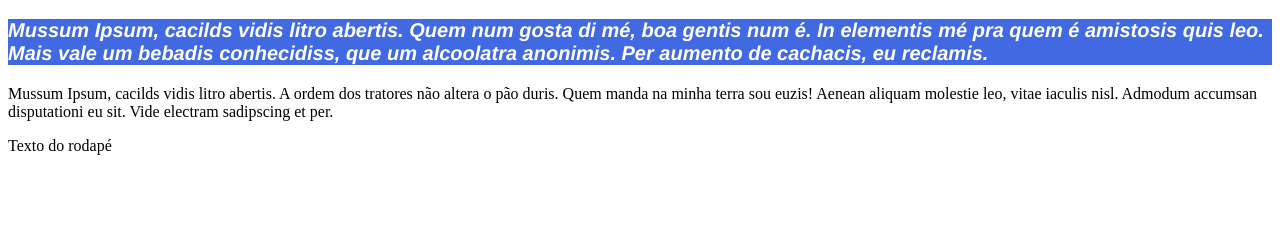
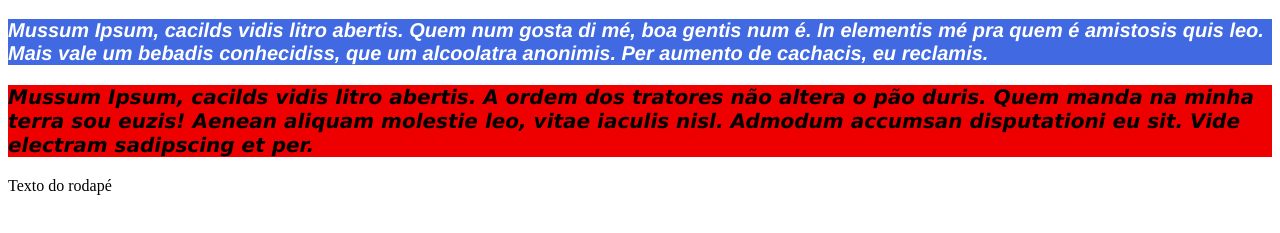
Before and after one commit to mailsonfp/my-project, a website: page index.html in a window 1280 px wide. Shown: the part 61-294 px from the top of the page. Drawn offline with Linux system fonts and the light colour scheme.

Commit message:
Testando P4Merge

```diff
--- a/css/style.css
+++ b/css/style.css
@@ -8,3 +8,12 @@
     font-weight: bold;
     font-style: italic;
 }
+
+.segundopr{
+    background-color: #EE0000;
+    color: #000000;
+    font-size: 20px;
+    font-family: 'Lucida Sans', 'Lucida Sans Regular', 'Lucida Grande', 'Lucida Sans Unicode', Geneva, Verdana, sans-serif;
+    font-weight: bold;
+    font-style: italic;
+}
--- a/index.html
+++ b/index.html
@@ -11,7 +11,7 @@
             <p class="description">
                 Mussum Ipsum, cacilds vidis litro abertis. Quem num gosta di mé, boa gentis num é. In elementis mé pra quem é amistosis quis leo. Mais vale um bebadis conhecidiss, que um alcoolatra anonimis. Per aumento de cachacis, eu reclamis.
             </p>
-            <p>
+            <p class="segundopr">
                 Mussum Ipsum, cacilds vidis litro abertis. A ordem dos tratores não altera o pão duris. Quem manda na minha terra sou euzis! Aenean aliquam molestie leo, vitae iaculis nisl. Admodum accumsan disputationi eu sit. Vide electram sadipscing et per.
             </p>
             <footer>Texto do rodapé</footer>
```
